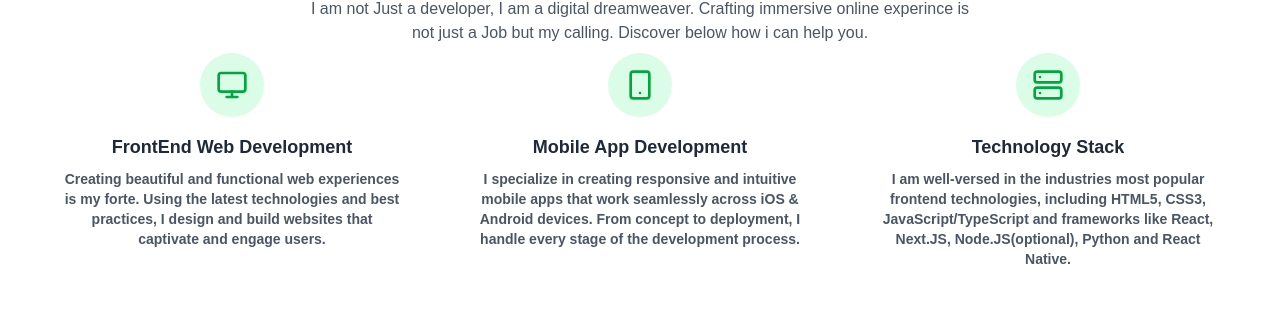
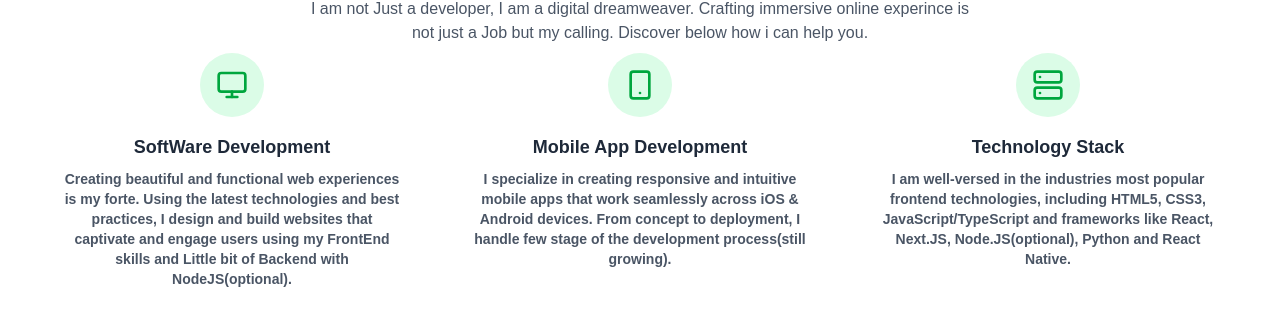
Before and after one commit to bobby291/personal-ui-web, a Next.js app: page / in a window 1280 px wide. Shown: the part 817-1126 px from the top of the page. Built offline with nearby package versions, Linux system fonts and the light colour scheme.

Commit message:
feat: added new feature to web

```diff
--- a/src/components/MySKill.tsx
+++ b/src/components/MySKill.tsx
@@ -14,13 +14,13 @@ const skills: Skill[] = [
 
     {
         icon: <Monitor className="w-8 h-8 text-green-600" />,
-        title: "FrontEnd Web Development",
-        description: 'Creating beautiful and functional web experiences is my forte. Using the latest technologies and best practices, I design and build websites that captivate and engage users.',
+        title: "SoftWare Development",
+        description: 'Creating beautiful and functional web experiences is my forte. Using the latest technologies and best practices, I design and build websites that captivate and engage users using my FrontEnd skills and Little bit of Backend with NodeJS(optional).',
     },
     {
         icon: <Smartphone className="w-8 h-8 text-green-600" />,
         title: "Mobile App Development",
-        description: 'I specialize in creating responsive and intuitive mobile apps that work seamlessly across iOS & Android devices. From concept to deployment, I handle every stage of the development process.',
+        description: 'I specialize in creating responsive and intuitive mobile apps that work seamlessly across iOS & Android devices. From concept to deployment, I handle few stage of the development process(still growing).',
     },
     {
         icon: <Server className="w-8 h-8 text-green-600" />,
```
